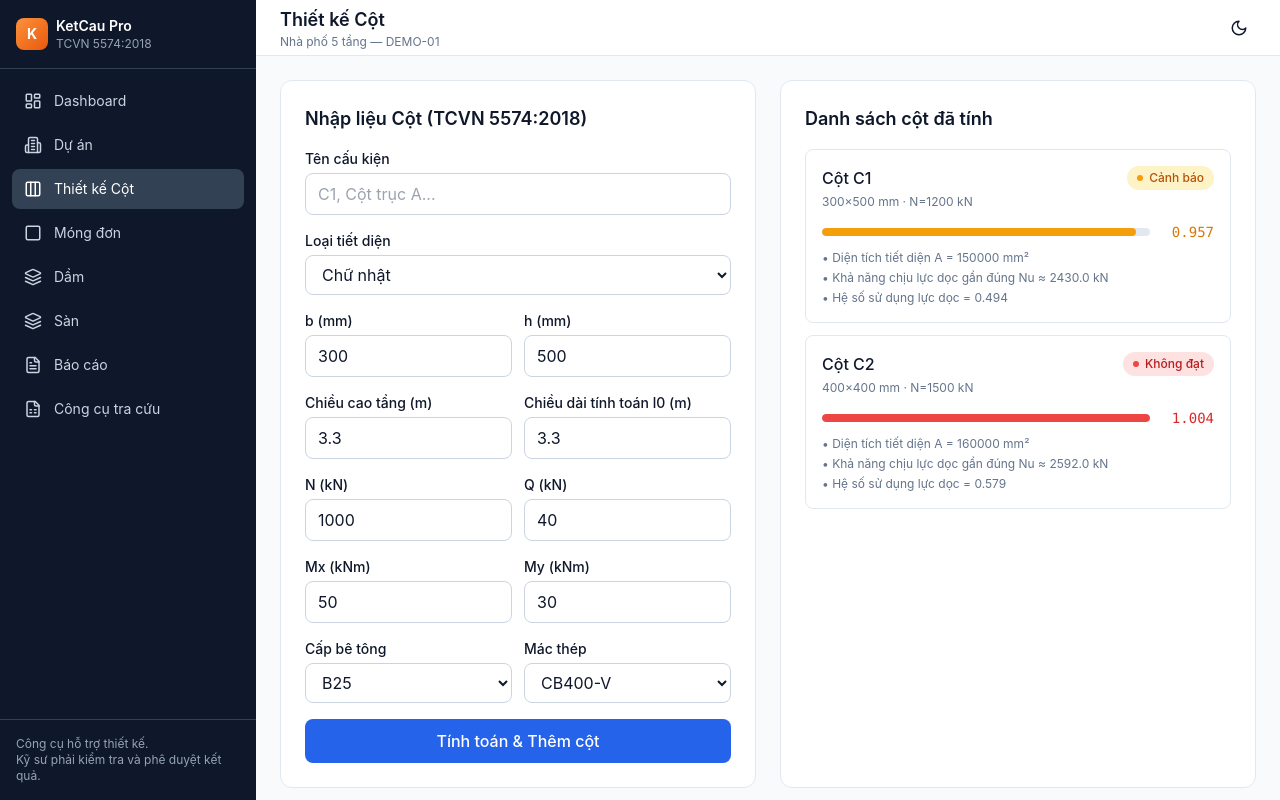
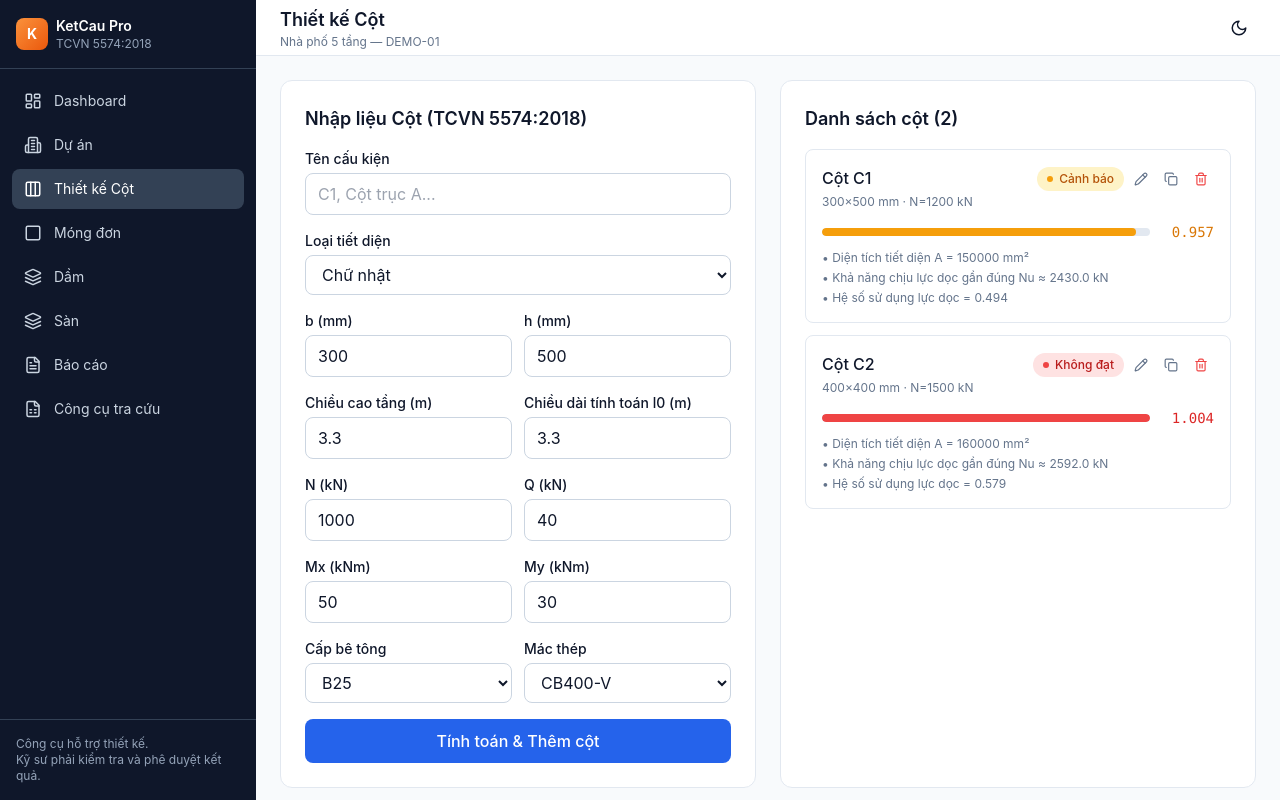
Before and after one commit to trixd2026-max/ketcau-pro, a React (Vite) app: page /column in a window 1280 px wide. Built offline with nearby package versions, Linux system fonts and the light colour scheme.

Commit message:
ColumnPage: full edit / delete / duplicate + form load data + toast

```diff
--- a/src/pages/ColumnPage.tsx
+++ b/src/pages/ColumnPage.tsx
@@ -1,15 +1,12 @@
 import { useState } from 'react';
 import { useProjectStore } from '../store/useProjectStore';
-import { createMaterial } from '../lib/materials';
-import { CONCRETE_GRADES, STEEL_GRADES } from '../lib/materials';
+import { useToastStore } from '../store/useToastStore';
+import { createMaterial, CONCRETE_GRADES, STEEL_GRADES } from '../lib/materials';
 import StatusBadge from '../components/StatusBadge';
 import UtilizationBar from '../components/UtilizationBar';
+import { Pencil, Trash2, Copy, X } from 'lucide-react';
 
-export default function ColumnPage() {
-  const { addElement, projects, currentProjectId } = useProjectStore();
-  const project = projects.find(p => p.id === currentProjectId);
-
-  const [form, setForm] = useState({
+const emptyForm = {
   name: '',
   sectionType: 'rectangular' as 'rectangular' | 'circular' | 'T',
   b: 300,
@@ -23,15 +20,47 @@
   bucklingLength: 3.3,
   concrete: 'B25',
   steel: 'CB400-V',
+};
+
+export default function ColumnPage() {
+  const { addElement, updateElement, removeElement, duplicateElement, projects, currentProjectId } = useProjectStore();
+  const { addToast } = useToastStore();
+  const project = projects.find(p => p.id === currentProjectId);
+
+  const [form, setForm] = useState({ ...emptyForm });
+  const [editingId, setEditingId] = useState<string | null>(null);
+
+  const columns = project?.elements.filter(e => e.type === 'column') || [];
+
+  const loadToForm = (c: any) => {
+    setForm({
+      name: c.name || '',
+      sectionType: c.sectionType || 'rectangular',
+      b: c.b || 300,
+      h: c.h || 500,
+      d: c.d || 400,
+      height: c.height || 3.3,
+      N: c.N || 0,
+      Mx: c.Mx || 0,
+      My: c.My || 0,
+      Q: c.Q || 0,
+      bucklingLength: c.bucklingLength || c.height || 3.3,
+      concrete: c.material?.concreteGrade || 'B25',
+      steel: c.material?.steelGrade || 'CB400-V',
     });
+    setEditingId(c.id);
+  };
+
+  const resetForm = () => {
+    setForm({ ...emptyForm });
+    setEditingId(null);
+  };
 
   const handleSubmit = (e: React.FormEvent) => {
     e.preventDefault();
-    const id = `C${Date.now().toString().slice(-4)}`;
-    addElement({
-      id,
-      name: form.name || id,
-      type: 'column',
+    const payload = {
+      name: form.name || (editingId || `C${Date.now().toString().slice(-4)}`),
+      type: 'column' as const,
       sectionType: form.sectionType,
       b: form.b,
       h: form.h,
@@ -43,34 +72,55 @@
       Q: form.Q,
       bucklingLength: form.bucklingLength,
       material: createMaterial(form.concrete, form.steel),
-    });
-    alert('Đã thêm cột và tính toán!');
     };
 
-  const columns = project?.elements.filter(e => e.type === 'column') || [];
+    if (editingId) {
+      updateElement(editingId, payload);
+      addToast(`Đã cập nhật cột ${payload.name}`, 'success');
+    } else {
+      const id = `C${Date.now().toString().slice(-4)}`;
+      addElement({ ...payload, id, name: form.name || id });
+      addToast(`Đã thêm cột ${form.name || id}`, 'success');
+    }
+    resetForm();
+  };
+
+  const handleDelete = (id: string, name: string) => {
+    if (!confirm(`Xóa cột "${name}"?`)) return;
+    removeElement(id);
+    if (editingId === id) resetForm();
+    addToast(`Đã xóa cột ${name}`, 'info');
+  };
+
+  const handleDuplicate = (id: string) => {
+    const newId = duplicateElement(id);
+    if (newId) addToast('Đã nhân bản cột', 'success');
+  };
 
   return (
     <div className="grid grid-cols-1 lg:grid-cols-2 gap-6">
       <div className="bg-white dark:bg-slate-800 rounded-xl border border-slate-200 dark:border-slate-700 p-6">
-        <h2 className="font-semibold text-lg mb-4">Nhập liệu Cột (TCVN 5574:2018)</h2>
+        <div className="flex items-center justify-between mb-4">
+          <h2 className="font-semibold text-lg">
+            {editingId ? 'Sửa cột' : 'Nhập liệu Cột (TCVN 5574:2018)'}
+          </h2>
+          {editingId && (
+            <button onClick={resetForm} className="text-sm text-slate-500 hover:text-slate-700 flex items-center gap-1">
+              <X size={14} /> Hủy sửa
+            </button>
+          )}
+        </div>
         <form onSubmit={handleSubmit} className="space-y-4">
           <div>
             <label className="block text-sm font-medium mb-1">Tên cấu kiện</label>
-            <input
-              className="w-full px-3 py-2 rounded-lg border border-slate-300 dark:border-slate-600 bg-white dark:bg-slate-900"
-              value={form.name}
-              onChange={e => setForm({ ...form, name: e.target.value })}
-              placeholder="C1, Cột trục A..."
-            />
+            <input className="w-full px-3 py-2 rounded-lg border border-slate-300 dark:border-slate-600 bg-white dark:bg-slate-900"
+              value={form.name} onChange={e => setForm({ ...form, name: e.target.value })} placeholder="C1, Cột trục A..." />
           </div>
 
           <div>
             <label className="block text-sm font-medium mb-1">Loại tiết diện</label>
-            <select
-              className="w-full px-3 py-2 rounded-lg border border-slate-300 dark:border-slate-600 bg-white dark:bg-slate-900"
-              value={form.sectionType}
-              onChange={e => setForm({ ...form, sectionType: e.target.value as any })}
-            >
+            <select className="w-full px-3 py-2 rounded-lg border border-slate-300 dark:border-slate-600 bg-white dark:bg-slate-900"
+              value={form.sectionType} onChange={e => setForm({ ...form, sectionType: e.target.value as any })}>
               <option value="rectangular">Chữ nhật</option>
               <option value="circular">Tròn</option>
               <option value="T">Chữ T</option>
@@ -155,13 +205,13 @@
           </div>
 
           <button type="submit" className="w-full py-2.5 bg-blue-600 hover:bg-blue-700 text-white rounded-lg font-medium transition">
-            Tính toán & Thêm cột
+            {editingId ? 'Lưu & Tính lại' : 'Tính toán & Thêm cột'}
           </button>
         </form>
       </div>
 
       <div className="bg-white dark:bg-slate-800 rounded-xl border border-slate-200 dark:border-slate-700 p-6">
-        <h2 className="font-semibold text-lg mb-4">Danh sách cột đã tính</h2>
+        <h2 className="font-semibold text-lg mb-4">Danh sách cột ({columns.length})</h2>
         {columns.length === 0 ? (
           <p className="text-slate-500 text-sm">Chưa có cột nào.</p>
         ) : (
@@ -169,17 +219,26 @@
             {columns.map(c => {
               const res = project?.results[c.id];
               return (
-                <div key={c.id} className="border border-slate-200 dark:border-slate-700 rounded-lg p-4">
-                  <div className="flex justify-between items-start">
-                    <div>
+                <div key={c.id} className={`border rounded-lg p-4 ${editingId === c.id ? 'border-blue-400 bg-blue-50/50 dark:bg-blue-900/20' : 'border-slate-200 dark:border-slate-700'}`}>
+                  <div className="flex justify-between items-start gap-2">
+                    <div className="min-w-0">
                       <div className="font-medium">{c.name}</div>
                       <div className="text-xs text-slate-500 mt-1">
-                        {(c as any).sectionType === 'circular'
-                          ? `Ø${(c as any).d} mm`
-                          : `${(c as any).b}×${(c as any).h} mm`} · N={(c as any).N} kN
+                        {(c as any).sectionType === 'circular' ? `Ø${(c as any).d} mm` : `${(c as any).b}×${(c as any).h} mm`} · N={(c as any).N} kN
                       </div>
                     </div>
+                    <div className="flex items-center gap-1 shrink-0">
                       {res && <StatusBadge status={res.status} />}
+                      <button onClick={() => loadToForm(c)} className="p-1.5 rounded hover:bg-slate-100 dark:hover:bg-slate-700 text-slate-500" title="Sửa">
+                        <Pencil size={14} />
+                      </button>
+                      <button onClick={() => handleDuplicate(c.id)} className="p-1.5 rounded hover:bg-slate-100 dark:hover:bg-slate-700 text-slate-500" title="Nhân bản">
+                        <Copy size={14} />
+                      </button>
+                      <button onClick={() => handleDelete(c.id, c.name)} className="p-1.5 rounded hover:bg-red-50 dark:hover:bg-red-900/30 text-red-500" title="Xóa">
+                        <Trash2 size={14} />
+                      </button>
+                    </div>
                   </div>
                   {res && (
                     <div className="mt-3">
```
Lines whose indentation alone changed are shown as unchanged.
